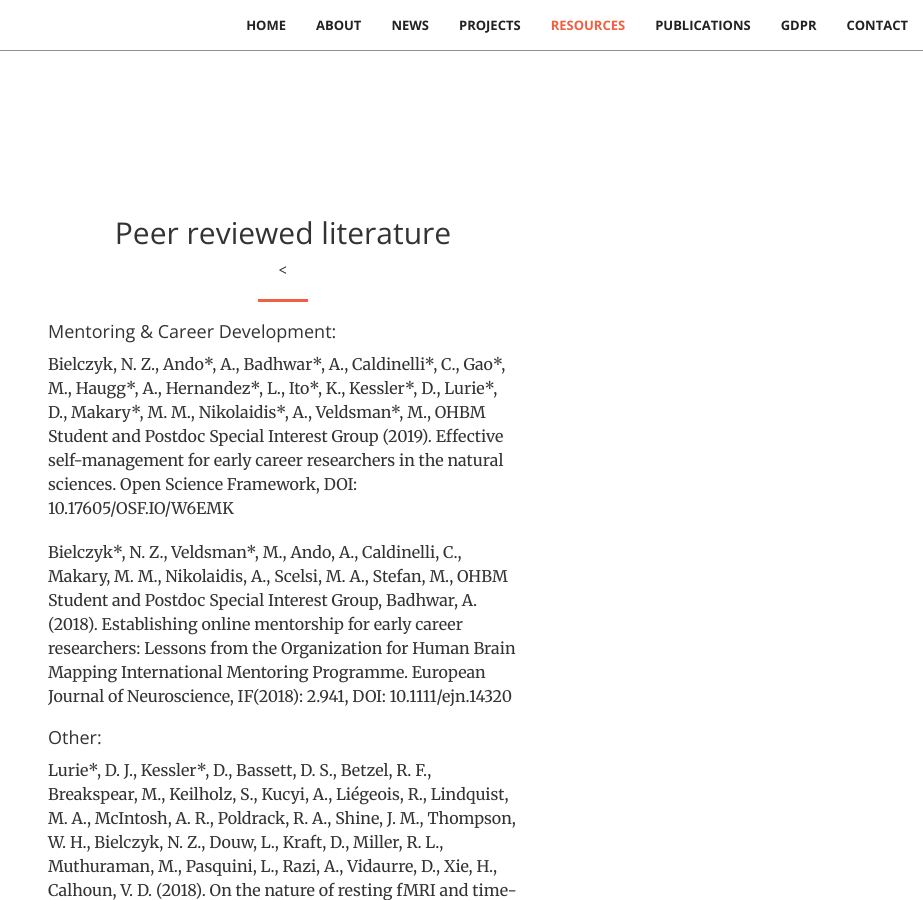
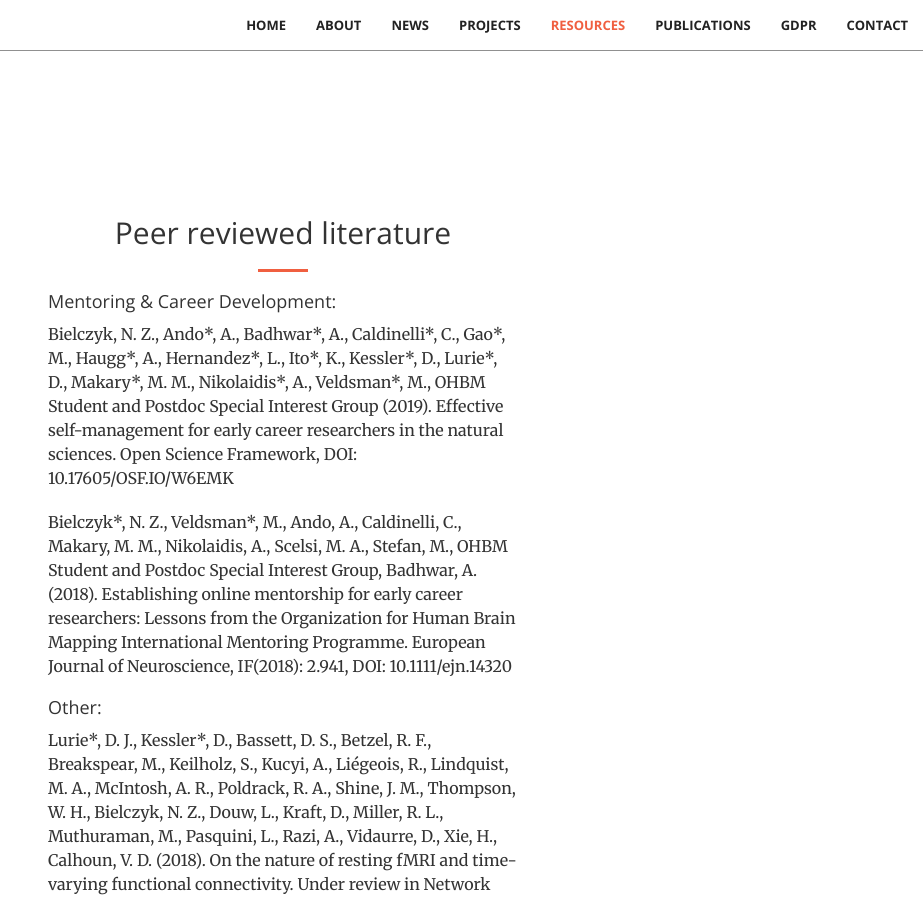
Before and after one commit to stichting-solaris/stichting-solaris.github.io, a Jekyll site: the page built from index.html, in a window 1280 px wide and 900 px high, scrolled down 4945 px. Shown: the whole window, without its empty margins (357-1280 px from the left). Built offline with Jekyll 4.4.1, drawn with Linux system fonts in a browser that asks for light colours.

Commit message:
Update publications.html

```diff
--- a/_includes/publications.html
+++ b/_includes/publications.html
@@ -3,7 +3,7 @@
         <div class="row">
             <div class="col-lg-8 col-lg-offset-2 text-center">
                 <h2 class="section-heading">Peer reviewed literature</h2>
-                <<hr class="primary">
+                <hr class="primary">
                 <p class="text-faded">
 
                 <div class="col-lg-8 col-lg-offset-2 text-left">
```
